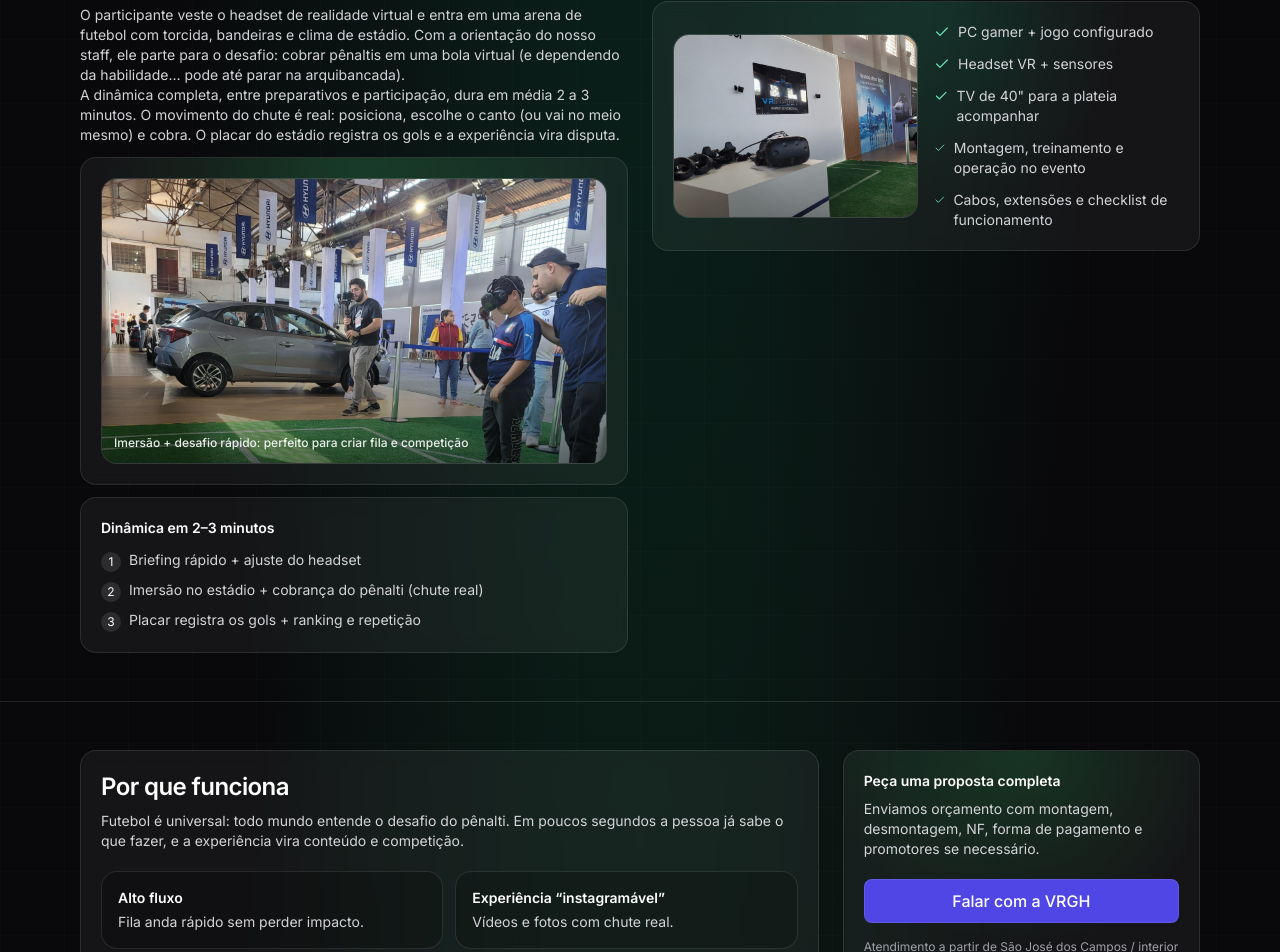
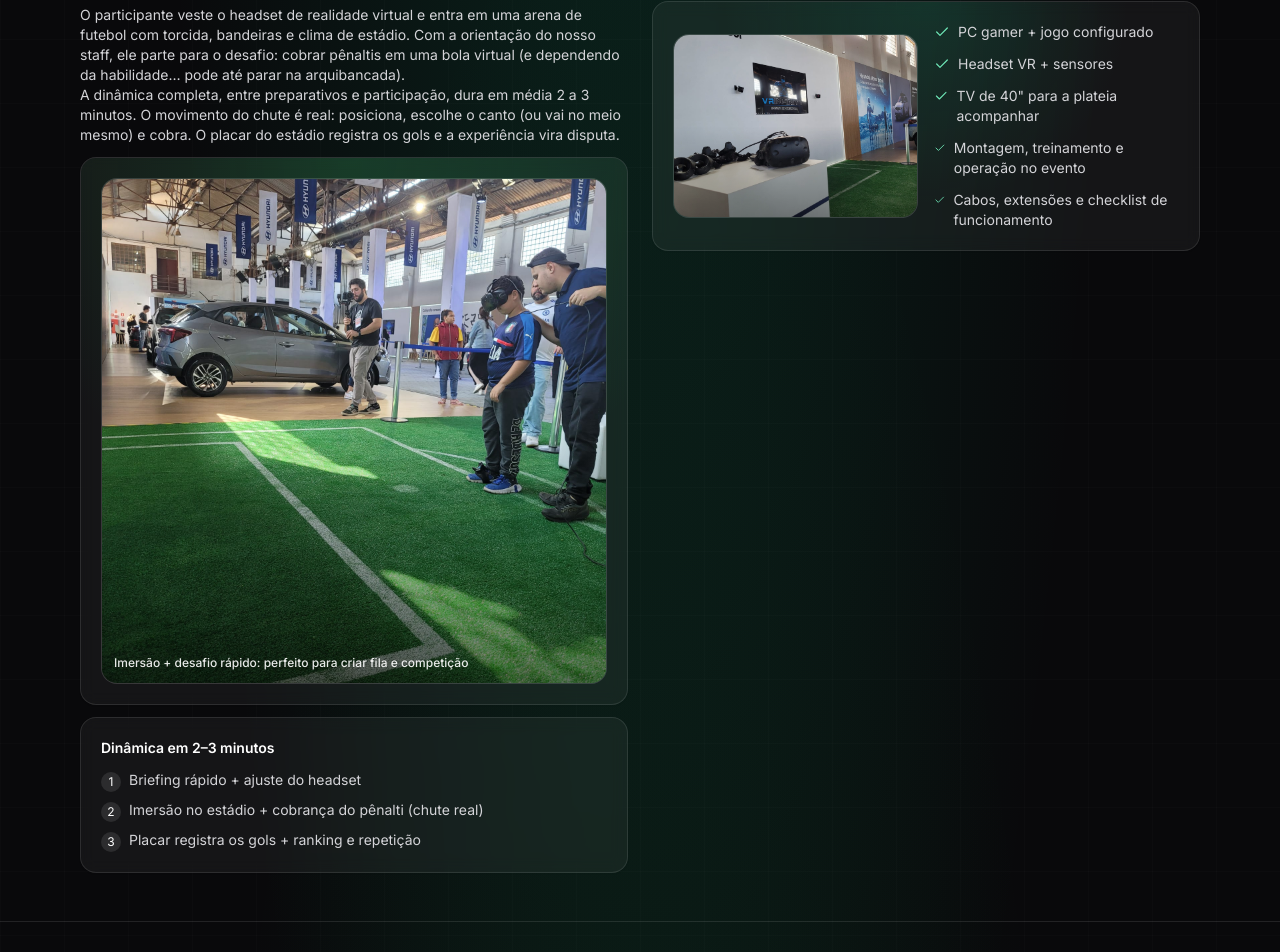
Before and after one commit to andersjc11/VRGH, a Next.js app: page /simulador-futebol-virtual in a window 1280 px wide. Shown: the part 1049-2001 px from the top of the page. Built offline with nearby package versions, Linux system fonts and the light colour scheme; no server answers.

Commit message:
Adjust Como funciona image aspect ratio

```diff
--- a/src/app/simulador-futebol-virtual/page.tsx
+++ b/src/app/simulador-futebol-virtual/page.tsx
@@ -616,13 +616,13 @@ export default function SimuladorFutebolVirtualPage() {
                     className="absolute inset-0 bg-[radial-gradient(circle_at_top,rgba(34,197,94,0.18),transparent_60%)]"
                   />
                   <div className="relative overflow-hidden rounded-2xl border border-white/10 bg-white/5">
-                    <div className="relative aspect-[16/9]">
+                    <div className="relative aspect-square">
                       <Image
                         src="/simulador-futebol-como-funciona.jpg"
                         alt="Participante na ativação do simulador de futebol virtual, pronto para cobrar o pênalti"
                         fill
                         sizes="(max-width: 768px) 100vw, 560px"
-                        className="object-cover object-top"
+                        className="object-cover object-center"
                       />
                       <div
                         aria-hidden="true"
```
